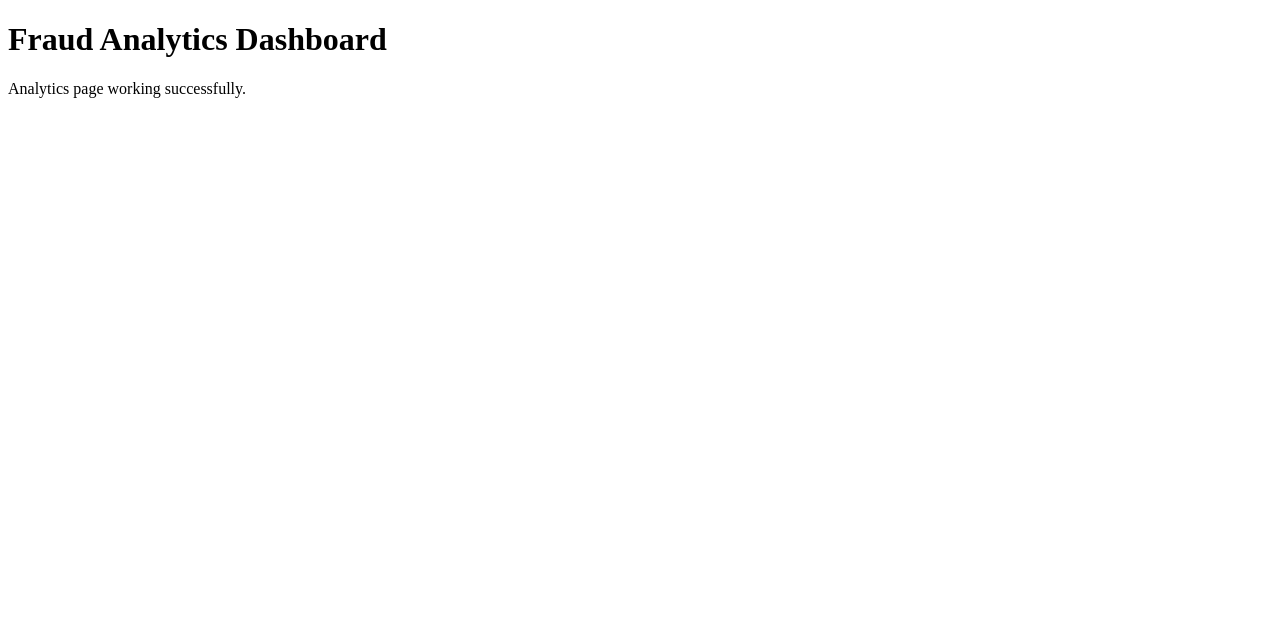
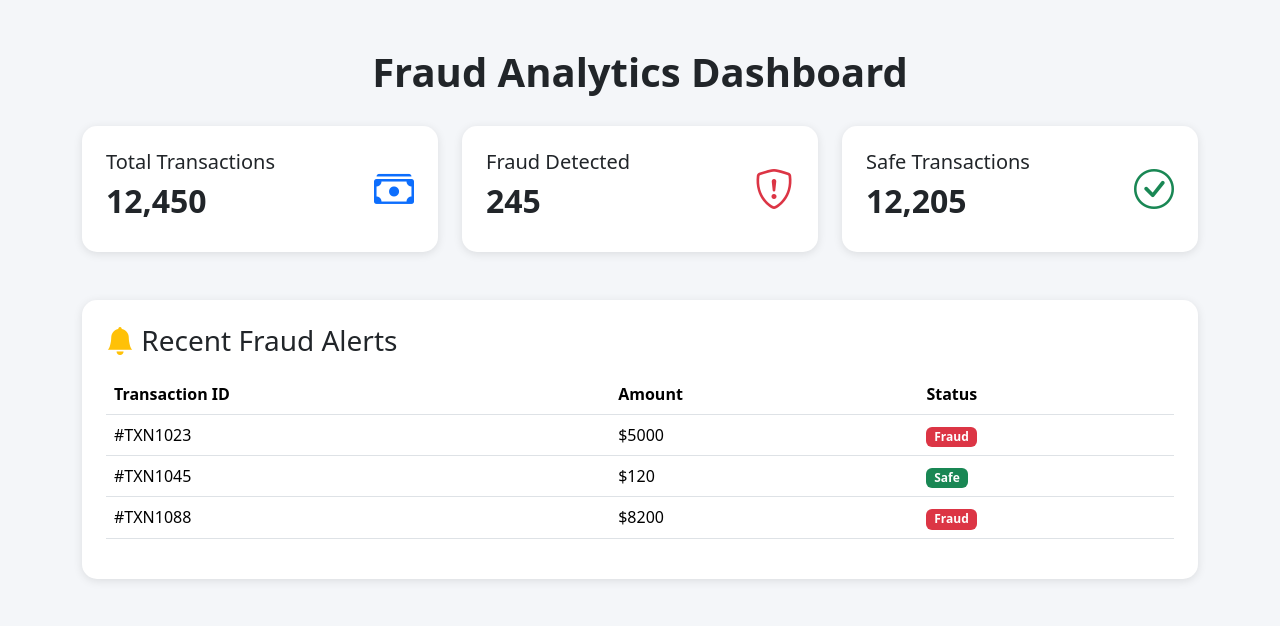
Before and after one commit to anandhuma10/fraudshield-ai, a Django app: page /analytics_app/ in a window 1280 px wide. Shown: the top 626 px of the page. Run offline with Django 5.2, Linux system fonts and the light colour scheme; parts of the project's set-up code (start-up, migrations or seed data) failed here and were passed over.

Commit message:
improved analytics ui with dashboard cards and alerts

```diff
--- a/backend/analytics_app/templates/analytics_app/dashboard.html
+++ b/backend/analytics_app/templates/analytics_app/dashboard.html
@@ -1,13 +1,150 @@
 <!DOCTYPE html>
-<html>
+<html lang="en">
 <head>
-    <title>Analytics Dashboard</title>
+    <meta charset="UTF-8">
+    <meta name="viewport" content="width=device-width, initial-scale=1.0">
+    <title>Fraud Analytics Dashboard</title>
+
+    <!-- Bootstrap -->
+    <link href="https://cdn.jsdelivr.net/npm/bootstrap@5.3.3/dist/css/bootstrap.min.css" rel="stylesheet">
+
+    <!-- Bootstrap Icons -->
+    <link rel="stylesheet"
+    href="https://cdn.jsdelivr.net/npm/bootstrap-icons@1.11.3/font/bootstrap-icons.min.css">
+
+    <style>
+        body{
+            background:#f4f6f9;
+        }
+
+        .dashboard-title{
+            font-weight:bold;
+            margin-bottom:30px;
+        }
+
+        .card{
+            border:none;
+            border-radius:15px;
+            box-shadow:0 2px 10px rgba(0,0,0,0.1);
+        }
+
+        .icon{
+            font-size:40px;
+        }
+
+        .card h2{
+            font-weight:bold;
+        }
+    </style>
 </head>
+
 <body>
 
-<h1>Fraud Analytics Dashboard</h1>
+<div class="container py-5">
 
-<p>Analytics page working successfully.</p>
+    <h1 class="dashboard-title text-center">
+        Fraud Analytics Dashboard
+    </h1>
+
+    <div class="row g-4">
+
+        <!-- Total Transactions -->
+        <div class="col-md-4">
+            <div class="card p-4">
+                <div class="d-flex justify-content-between align-items-center">
+                    <div>
+                        <h5>Total Transactions</h5>
+                        <h2>12,450</h2>
+                    </div>
+
+                    <i class="bi bi-cash-stack text-primary icon"></i>
+                </div>
+            </div>
+        </div>
+
+        <!-- Fraud Detected -->
+        <div class="col-md-4">
+            <div class="card p-4">
+                <div class="d-flex justify-content-between align-items-center">
+                    <div>
+                        <h5>Fraud Detected</h5>
+                        <h2>245</h2>
+                    </div>
+
+                    <i class="bi bi-shield-exclamation text-danger icon"></i>
+                </div>
+            </div>
+        </div>
+
+        <!-- Safe Transactions -->
+        <div class="col-md-4">
+            <div class="card p-4">
+                <div class="d-flex justify-content-between align-items-center">
+                    <div>
+                        <h5>Safe Transactions</h5>
+                        <h2>12,205</h2>
+                    </div>
+
+                    <i class="bi bi-check-circle text-success icon"></i>
+                </div>
+            </div>
+        </div>
+
+    </div>
+
+    <!-- Recent Alerts -->
+    <div class="card mt-5 p-4">
+        <h3 class="mb-3">
+            <i class="bi bi-bell-fill text-warning"></i>
+            Recent Fraud Alerts
+        </h3>
+
+        <table class="table table-hover">
+            <thead>
+                <tr>
+                    <th>Transaction ID</th>
+                    <th>Amount</th>
+                    <th>Status</th>
+                </tr>
+            </thead>
+
+            <tbody>
+                <tr>
+                    <td>#TXN1023</td>
+                    <td>$5000</td>
+                    <td>
+                        <span class="badge bg-danger">
+                            Fraud
+                        </span>
+                    </td>
+                </tr>
+
+                <tr>
+                    <td>#TXN1045</td>
+                    <td>$120</td>
+                    <td>
+                        <span class="badge bg-success">
+                            Safe
+                        </span>
+                    </td>
+                </tr>
+
+                <tr>
+                    <td>#TXN1088</td>
+                    <td>$8200</td>
+                    <td>
+                        <span class="badge bg-danger">
+                            Fraud
+                        </span>
+                    </td>
+                </tr>
+
+            </tbody>
+        </table>
+
+    </div>
+
+</div>
 
 </body>
 </html>
```
